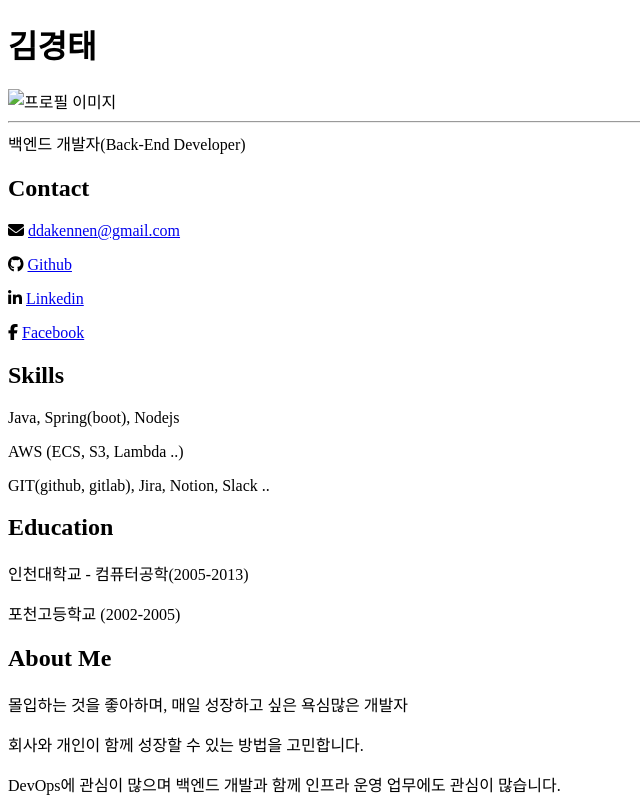
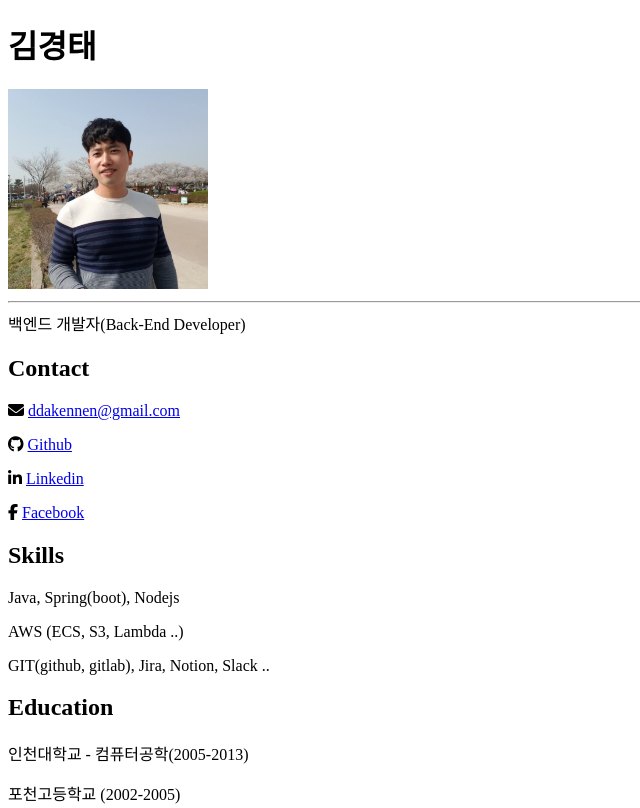
Before and after one commit to ddakennen/resume, a plain HTML site: page index.html in a window 1280 px wide. Shown: the top 808 px of the page, without its empty margins (0-640 px from the left). Drawn offline with Linux system fonts and the light colour scheme.

Commit message:
modify profile path

```diff
--- a/index.html
+++ b/index.html
@@ -5,12 +5,12 @@
     <meta http-equiv="X-UA-Compatible" content="IE=edge">
     <meta name="viewport" content="width=device-width, initial-scale=1.0">
     <script src="https://kit.fontawesome.com/300ca57ab9.js" crossorigin="anonymous"></script>
-    <title>Document</title>
+    <title>Kennen's Resume</title>
 </head>
 <body>
     <header>
         <h1>김경태</h1>
-        <img src="images/김경태.png" alt="프로필 이미지" width="200" height="200">
+        <img src="https://github.com/ddakennen/resume/blob/master/images/profile_image.png" alt="프로필 이미지" width="200" height="200">
         <hr>
         백엔드 개발자(Back-End Developer)
         </hr>
```
